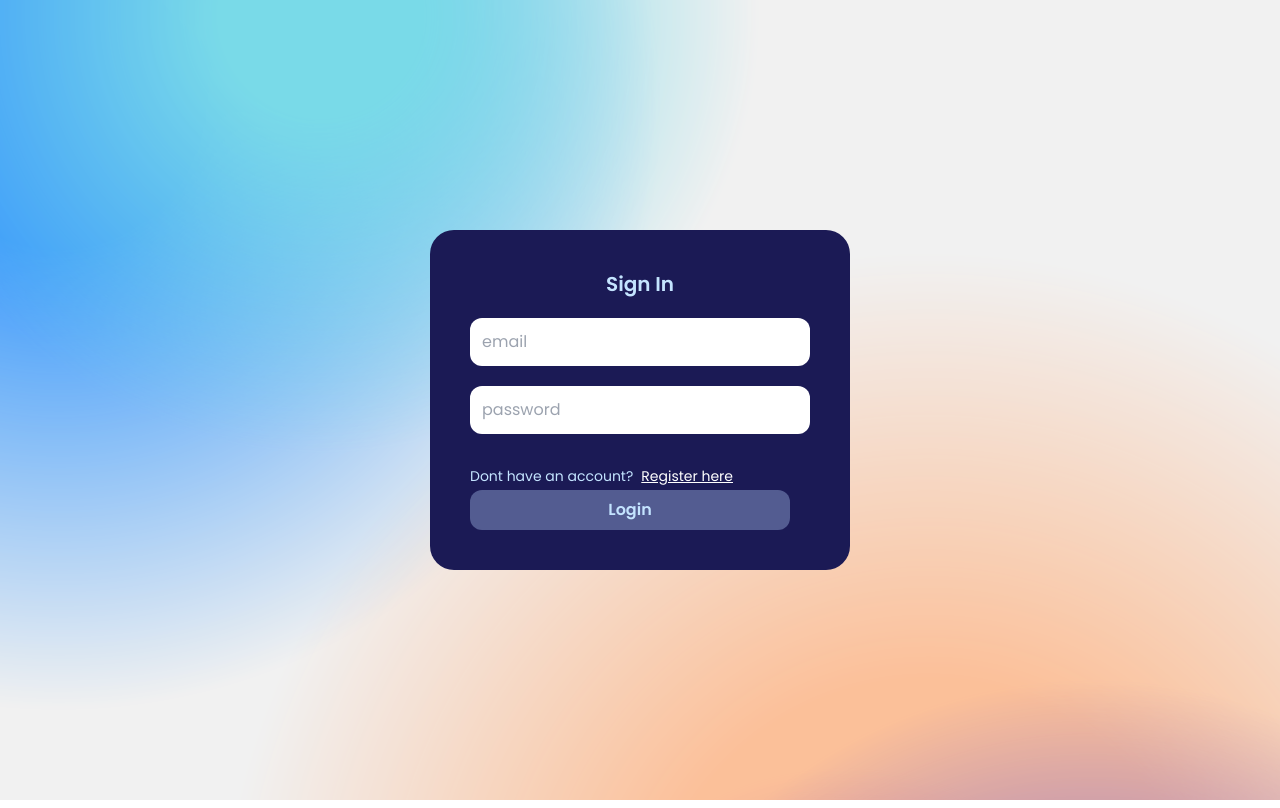
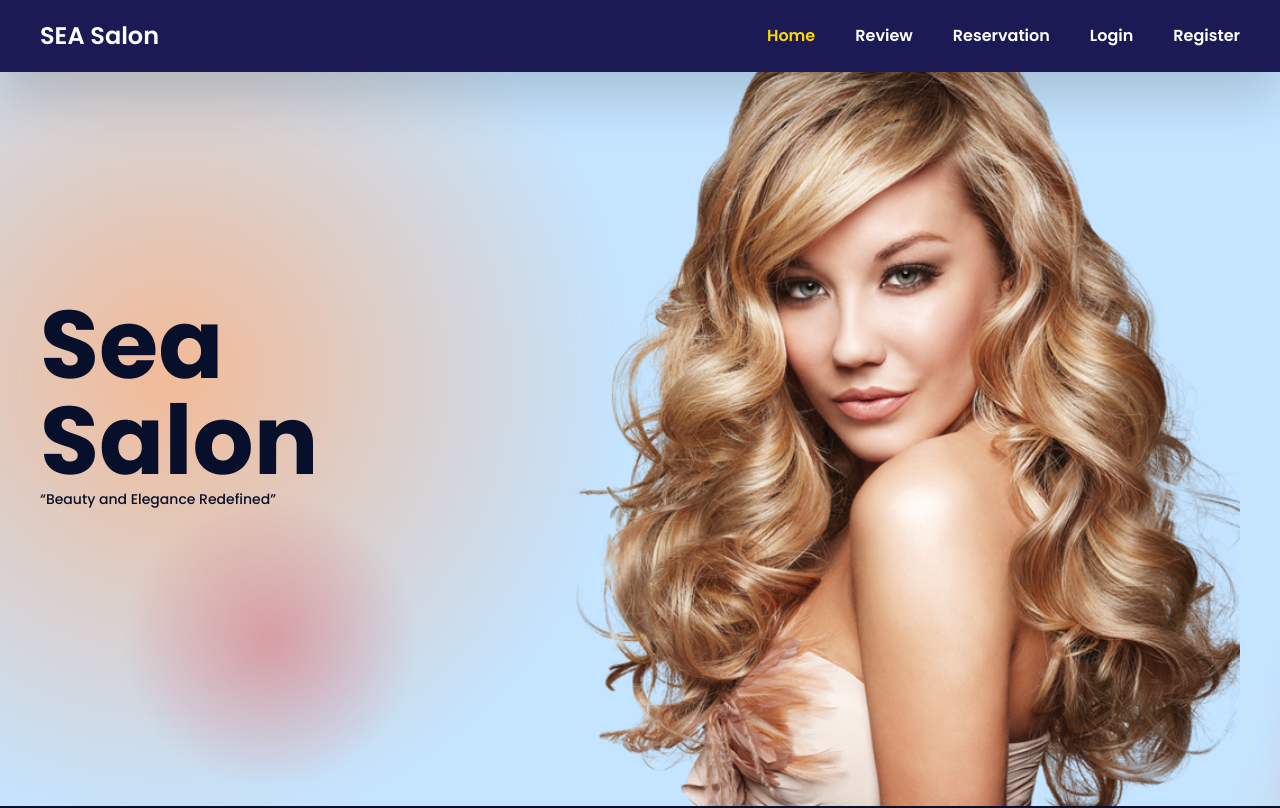
Before and after one commit to williamtheodoruswijaya/SEA-Salon, a React (Vite) app: page / in a window 1280 px wide. Shown: the top 808 px of the page. Built offline with nearby package versions, Linux system fonts and the light colour scheme.

Commit message:
Register Done on Firebase

```diff
--- a/package.json
+++ b/package.json
@@ -10,6 +10,7 @@
     "preview": "vite preview"
   },
   "dependencies": {
+    "firebase": "^10.12.2",
     "react": "^18.3.1",
     "react-dom": "^18.3.1",
     "react-router-dom": "^6.24.0",
--- a/src/App.jsx
+++ b/src/App.jsx
@@ -10,9 +10,9 @@ function App() {
     <>
       <Router>
         <Routes>
-          <Route path="/" element={<Login />} />
+          <Route path="/login" element={<Login />} />
           <Route path="/register" element={<Register />} />
-          <Route path="/dashboard" element={<Dashboard />} />
+          <Route path="/" element={<Dashboard />} />
           <Route path="/review" element={<Review />} />
           <Route path="/reservation" element={<Reservation />} />
         </Routes>
--- a/src/components/Navbar.jsx
+++ b/src/components/Navbar.jsx
@@ -1,18 +1,24 @@
 import { useNavigate } from "react-router-dom";
 import TransparentButton from "./TransparentButton";
+import { useState } from "react";
 
 function Navbar() {
   const navigate = useNavigate();
   const handleClick = (title) => {
     if (title === "Home") {
-      navigate("/dashboard");
+      navigate("/");
     } else if (title === "Review") {
       navigate("/review");
     } else if (title === "Reservation") {
       navigate("/reservation");
+    } else if (title === "Login") {
+      navigate("/login");
+    } else if (title === "Register") {
+      navigate("/register");
     }
   };
 
+  const [isLogin, setIsLogin] = useState(false);
   return (
     <>
       <div className="flex flex-col md:flex-row items-center justify-between bg-secondary fixed w-full drop-shadow-2xl z-10">
@@ -23,6 +29,12 @@ function Navbar() {
           <TransparentButton title="Home" handleClick={handleClick} />
           <TransparentButton title="Review" handleClick={handleClick} />
           <TransparentButton title="Reservation" handleClick={handleClick} />
+          {isLogin ? null : (
+            <TransparentButton title="Login" handleClick={handleClick} />
+          )}
+          {isLogin ? null : (
+            <TransparentButton title="Register" handleClick={handleClick} />
+          )}
         </div>
       </div>
     </>
--- /dev/null
+++ b/src/firebase.js
@@ -0,0 +1,20 @@
+import { initializeApp } from "firebase/app";
+import { getAuth } from "firebase/auth";
+import { getFirestore, collection, addDoc } from "firebase/firestore";
+
+const firebaseConfig = {
+  // Your web app's Firebase configuration (API key, auth domain, database URL, project ID, storage bucket, messaging sender ID, app ID)
+  apiKey: "AIzaSyCeVbtxc8y2rZJ39I4RhQyrbUmUnUHCiMk",
+  authDomain: "sea-salon-36eda.firebaseapp.com",
+  projectId: "sea-salon-36eda",
+  storageBucket: "sea-salon-36eda.appspot.com",
+  messagingSenderId: "819479183936",
+  appId: "1:819479183936:web:72489a8bfe5e2c594755a5",
+  measurementId: "G-74H205ZF1Y",
+};
+
+const app = initializeApp(firebaseConfig);
+const db = getFirestore(app);
+const auth = getAuth(app);
+
+export { db, auth, collection, addDoc };
--- a/src/pages/Register.jsx
+++ b/src/pages/Register.jsx
@@ -1,11 +1,46 @@
-import React, { useState } from "react";
-import { Link } from "react-router-dom";
+import { doc, setDoc } from "firebase/firestore";
+import { auth, db } from "../firebase";
+import { createUserWithEmailAndPassword } from "firebase/auth";
+import { useState } from "react";
+import { Link, useNavigate } from "react-router-dom";
 
 function Register() {
+  const navigate = useNavigate();
   const [name, setName] = useState("");
   const [email, setEmail] = useState("");
   const [phoneNumber, setPhoneNumber] = useState("");
   const [password, setPassword] = useState("");
+  const storeUserData = async () => {
+    try {
+      const docRef = await setDoc(doc(db, "MsUser", email), {
+        name: name,
+        email: email,
+        phoneNumber: phoneNumber,
+        password: password,
+      });
+      console.log("Document written: ", docRef);
+      alert("Account created successfully");
+      navigate("/login");
+    } catch (e) {
+      console.log("Error adding document: ", e);
+    }
+  };
+  const register = async () => {
+    if (name === "" || email === "" || phoneNumber === "" || password === "") {
+      alert("Please fill up all the fields");
+      return;
+    } else if (!email.endsWith("@gmail.com")) {
+      alert("Please enter a valid email address");
+      return;
+    }
+    try {
+      await createUserWithEmailAndPassword(auth, email, password);
+      await storeUserData();
+    } catch (e) {
+      console.log(e);
+      alert("Error creating account");
+    }
+  };
   return (
     <>
       <link rel="preconnect" href="https://fonts.googleapis.com" />
@@ -64,11 +99,12 @@ function Register() {
               <div className="pr-2 text-sm text-background">
                 Already have an account?
               </div>
-              <Link to="/" className="text-white text-sm underline">
+              <Link to="/login" className="text-white text-sm underline">
                 Sign In
               </Link>
             </div>
             <button
+              onClick={register}
               type="button"
               className=" rounded-xl bg-tertiary text-background font-semibold min-w-[20rem]  p-2 hover:bg-background hover:text-black items-center justify-center"
             >
```
Also changed, not shown: 1 other file (tests, documents, lock files or other folders).
